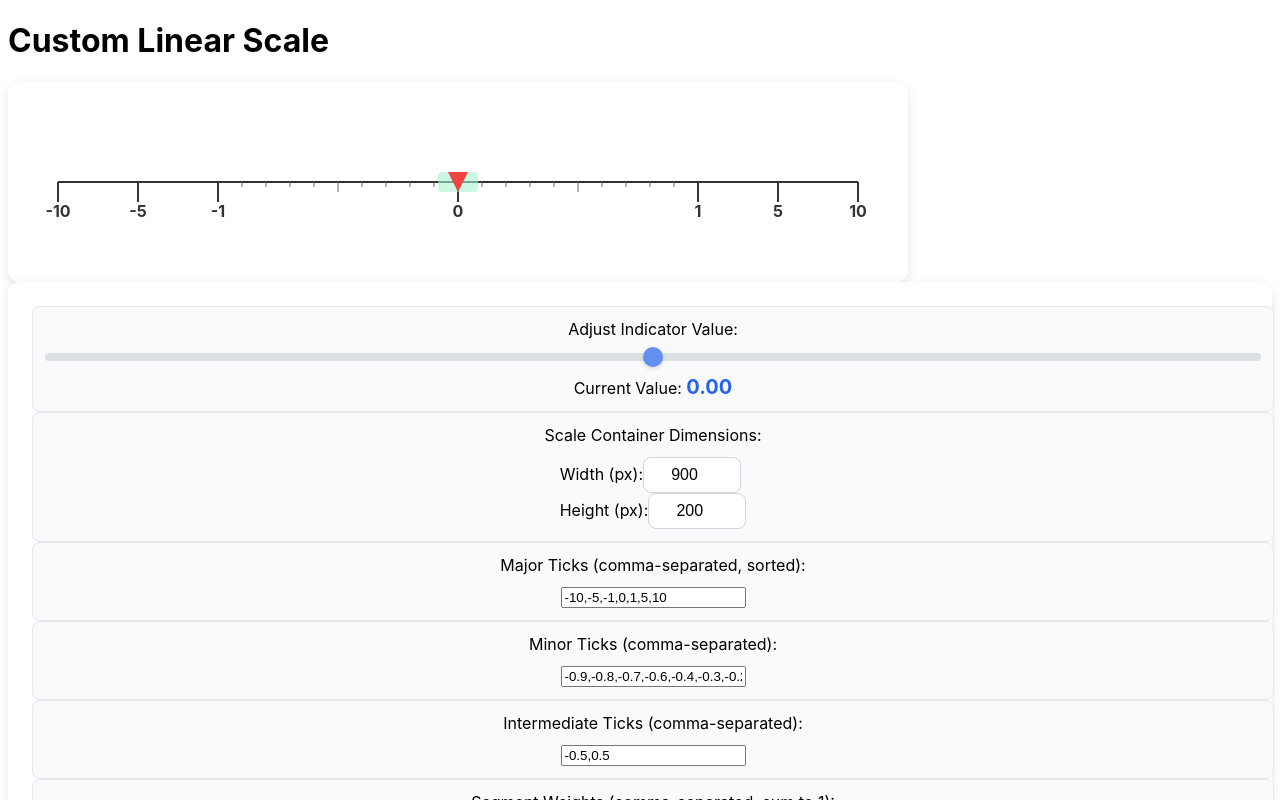
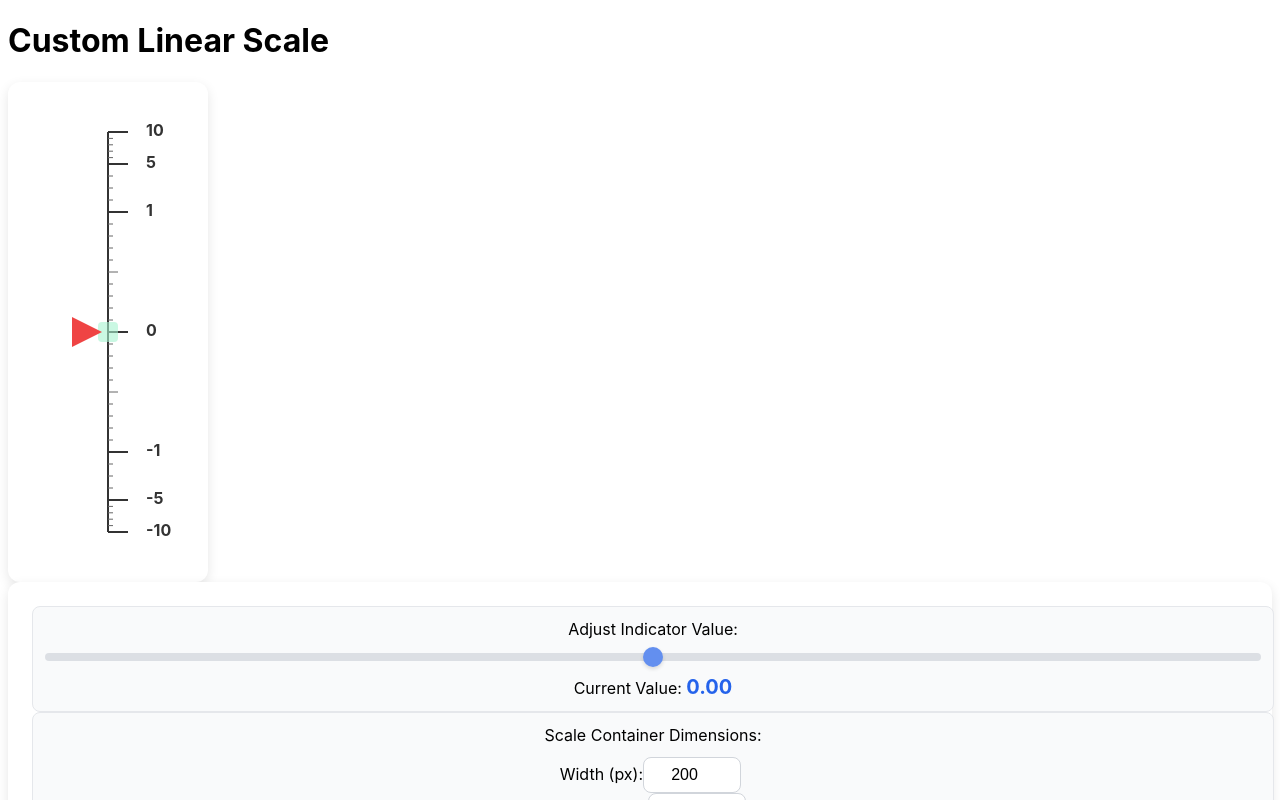
Before and after one commit to mhaberler/custom-linear-scale, a Vue app: page / in a window 1280 px wide. Shown: the top 800 px of the page. Built offline with nearby package versions, Linux system fonts and the light colour scheme.

Commit message:
tune demo

```diff
--- a/src/App.vue
+++ b/src/App.vue
@@ -4,30 +4,30 @@ import LinearScale from './components/LinearScale.vue';
 
 // Reactive state for all configurable options
 const currentValue = ref(0);
-const indicatorSize = ref(20);
+const indicatorSize = ref(30);
 const indicatorColor = ref('#ef4444');
 const indicatorOpacity = ref(1.0);
-const indicatorDistancePercent = ref(5);
+const indicatorDistancePercent = ref(18);
 const confidenceRangePercent = ref(5);
 const confidenceOpacity = ref(0.6);
 const confidenceColor = ref('#a7f3d0');
 const confidenceBoxCrossDimension = ref(20);
-const transitionDuration = ref(0.3);
-const orientation = ref('horizontal');
+const transitionDuration = ref(0.95);
+const orientation = ref('vertical');
 const scalePadding = ref(50);
 const simulationFrequency = ref(1);
 const isSimulationRunning = ref(false);
-const majorTickTextOffset = ref(15); // New prop state
+const majorTickTextOffset = ref(18); // New prop state
 
 // Reactive states for container dimensions
-const scaleContainerWidth = ref(900);
-const scaleContainerHeight = ref(200);
+const scaleContainerWidth = ref(200);
+const scaleContainerHeight = ref(500);
 
 // New reactive states for scale configuration arrays
 const majorTicksInput = ref('-10,-5,-1,0,1,5,10');
-const minorTicksInput = ref('-0.9,-0.8,-0.7,-0.6,-0.4,-0.3,-0.2,-0.1,0.1,0.2,0.3,0.4,0.6,0.7,0.8,0.9');
+const minorTicksInput = ref('-9,-8,-7,-6,-4,-3,-2,-0.9,-0.8,-0.7,-0.6,-0.4,-0.3,-0.2,-0.1,0.1,0.2,0.3,0.4,0.6,0.7,0.8,0.9,2,3,4,6,7,8,9');
 const intermediateTicksInput = ref('-0.5,0.5');
-const weightsInput = ref('0.1,0.1,0.3,0.3,0.1,0.1');
+const weightsInput = ref('0.08,0.12,0.3,0.3,0.12,0.08');
 
 // Error flags for input parsing
 const majorTicksError = ref(false);
```
